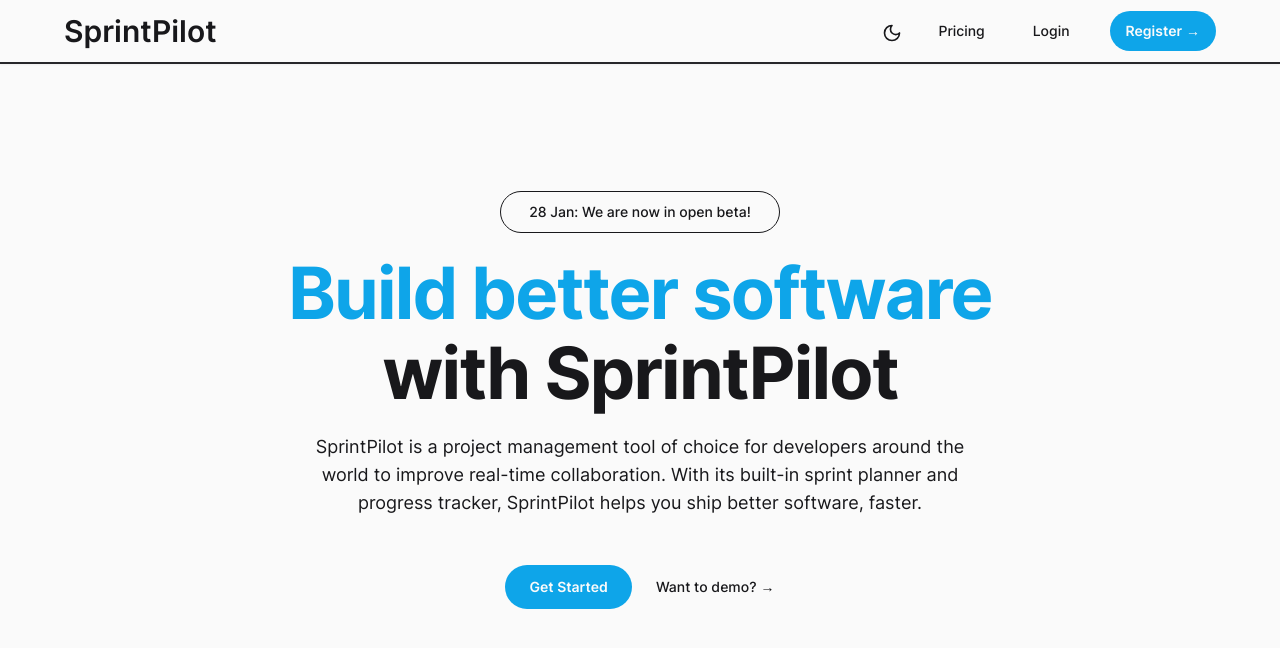
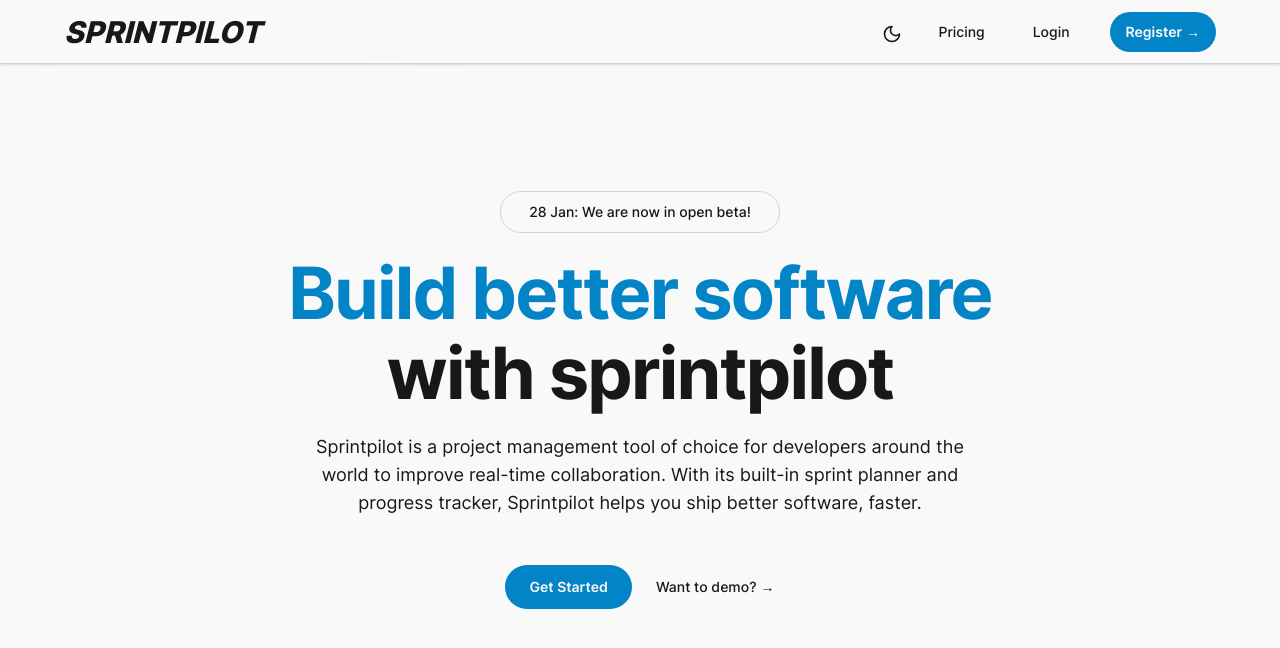
Before and after one commit to margusliinev/sveltekit-tutorial, a SvelteKit app: page / in a window 1280 px wide. Shown: the top 648 px of the page. Built offline with nearby package versions, Linux system fonts and the light colour scheme.

Commit message:
added card and border color palettes

```diff
--- a/src/routes/(home)/+layout.svelte
+++ b/src/routes/(home)/+layout.svelte
@@ -18,14 +18,17 @@
 </script>
 
 <main class="grid h-full min-h-screen w-full place-items-center">
-    <nav class="fixed top-0 z-50 grid h-16 w-full place-items-center border-b-2 border-zinc-800 bg-background shadow-sm">
+    <div class="fixed inset-0 -z-10 transform-gpu overflow-hidden opacity-10 blur-3xl" aria-hidden="true">
+        <div class="h-full w-full bg-gradient-to-tr from-background to-foreground opacity-10"></div>
+    </div>
+    <nav class="border-border fixed top-0 z-50 grid h-16 w-full place-items-center border-b shadow">
         <div class="flex w-screen-90 max-w-6xl items-center justify-between">
-            <a href="/" class="flex items-center gap-3" onclick={toggleMobileMenu}>
-                <span class="text-2xl font-semibold sm:text-3xl">SprintPilot</span>
+            <a href="/" class="flex items-center gap-3 transition-none duration-0" onclick={toggleMobileMenu}>
+                <span class="text-2xl font-extrabold uppercase italic transition-none duration-0 sm:text-3xl">sprintpilot</span>
             </a>
             <ul class="hidden items-center text-sm font-medium sm:flex">
                 <li>
-                    <form method="post" action="?/setTheme" use:enhance={submitUpdateTheme} class="grid px-4">
+                    <form method="post" action="/?/setTheme" use:enhance={submitUpdateTheme} class="grid px-4">
                         <button name="theme" value="light" class="absolute h-[1rem] w-[1rem] rotate-90 scale-0 dark:rotate-0 dark:scale-100">
                             <svg
                                 xmlns="http://www.w3.org/2000/svg"
@@ -60,13 +63,13 @@
                     </form>
                 </li>
                 <li>
-                    <a href="/pricing" class="px-6 py-2 transition-colors hover:text-primary-hover"> Pricing </a>
+                    <a href="/pricing" class="px-6 py-2 hover:text-primary-hover"> Pricing </a>
                 </li>
                 <li>
-                    <a href="/login" class="py-2 pl-6 pr-10 transition-colors hover:text-primary-hover"> Login </a>
+                    <a href="/login" class="py-2 pl-6 pr-10 hover:text-primary-hover"> Login </a>
                 </li>
                 <li class="font-semibold">
-                    <a href="/register" class="flex items-center gap-1 rounded-full bg-primary px-4 py-2.5 text-primary-foreground transition-colors hover:bg-primary-hover">
+                    <a href="/register" class="flex items-center gap-1 rounded-full bg-primary px-4 py-2.5 text-primary-foreground hover:bg-primary-hover">
                         Register
                         <span aria-hidden="true">&rarr;</span>
                     </a>
--- a/src/routes/(home)/+page.server.ts
+++ b/src/routes/(home)/+page.server.ts
@@ -1,10 +1,11 @@
-import { redirect } from '@sveltejs/kit';
 import type { Actions } from '@sveltejs/kit';
 
 export const actions: Actions = {
     setTheme: async ({ cookies, request }) => {
         const formData = await request.formData();
-        const theme = String(formData.get('theme'));
+        const theme = formData.get('theme');
+
+        if (typeof theme !== 'string') return;
 
         if (theme) {
             cookies.set('theme', theme, {
@@ -12,7 +13,5 @@ export const actions: Actions = {
                 maxAge: 60 * 60 * 24 * 365
             });
         }
-
-        throw redirect(303, '/');
     }
 };
--- a/src/routes/(home)/+page.svelte
+++ b/src/routes/(home)/+page.svelte
@@ -3,13 +3,13 @@
 </script>
 
 <header class="my-32 w-screen-90 max-w-4xl text-center">
-    <h3 class="mx-auto mb-6 w-fit rounded-full border border-foreground px-7 py-2.5 text-sm font-medium">{currentDate}: We are now in open beta!</h3>
+    <h3 class="border-border mx-auto mb-6 w-fit rounded-full border px-7 py-2.5 text-sm font-medium">{currentDate}: We are now in open beta!</h3>
     <h1 class="grid text-3xl font-bold tracking-tight xxs:text-4xl xs:text-5xl sm:text-5xl md:text-6xl lg:text-7xl">
         <span class="mb-2 text-primary">Build better software</span>
-        <span>with SprintPilot</span>
+        <span>with sprintpilot</span>
     </h1>
     <h2 class="text-md mx-auto mt-6 max-w-2xl md:text-lg">
-        SprintPilot is a project management tool of choice for developers around the world to improve real-time collaboration. With its built-in sprint planner and progress tracker, SprintPilot helps
+        Sprintpilot is a project management tool of choice for developers around the world to improve real-time collaboration. With its built-in sprint planner and progress tracker, Sprintpilot helps
         you ship better software, faster.
     </h2>
     <div class="mt-6 flex items-center justify-center gap-6 text-sm md:mt-12">
--- a/src/styles/index.css
+++ b/src/styles/index.css
@@ -7,9 +7,12 @@
         --background: #fafafa;
         --foreground: #18181b;
 
-        --primary: #0ea5e9;
+        --primary: #0284c7;
         --primary-foreground: #fafafa;
-        --primary-hover: #0284c7;
+        --primary-hover: #0369a1;
+
+        --card: #d4d4d8;
+        --border: #d4d4d8;
     }
 
     [data-theme='dark'] {
@@ -19,6 +22,9 @@
         --primary: #7dd3fc;
         --primary-foreground: #18181b;
         --primary-hover: #bae6fd;
+
+        --card: #3f3f46;
+        --border: #3f3f46;
     }
 
     body {
--- a/tailwind.config.js
+++ b/tailwind.config.js
@@ -41,6 +41,16 @@ export default {
                     DEFAULT: 'var(--primary)',
                     foreground: 'var(--primary-foreground)',
                     hover: 'var(--primary-hover)'
+                },
+                card: {
+                    DEFAULT: 'var(--card)',
+                    foreground: 'var(--card-foreground)',
+                    hover: 'var(--card-hover)'
+                },
+                border: {
+                    DEFAULT: 'var(--border)',
+                    foreground: 'var(--border-foreground)',
+                    hover: 'var(--border-hover)'
                 }
             }
         }
```
